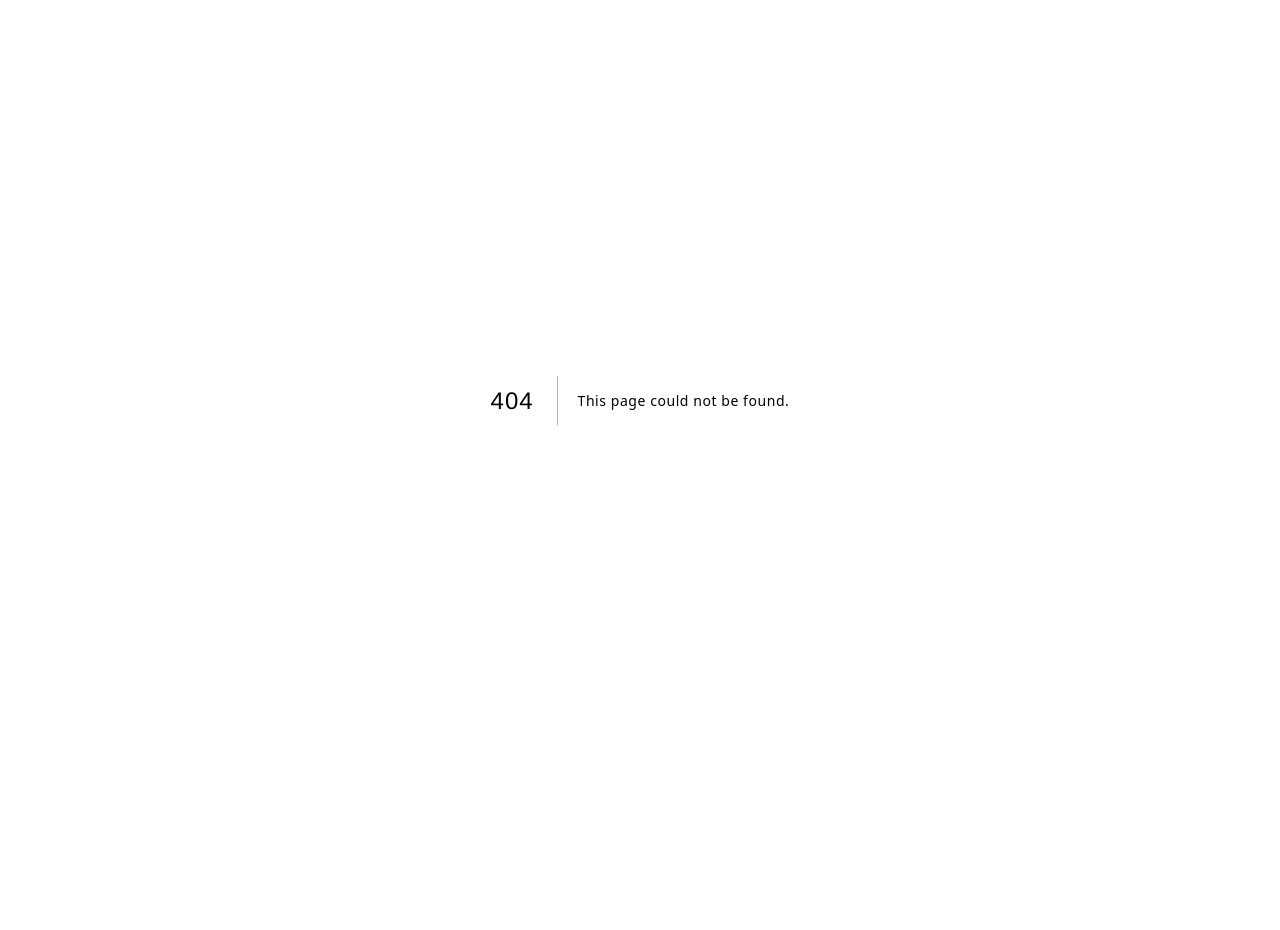
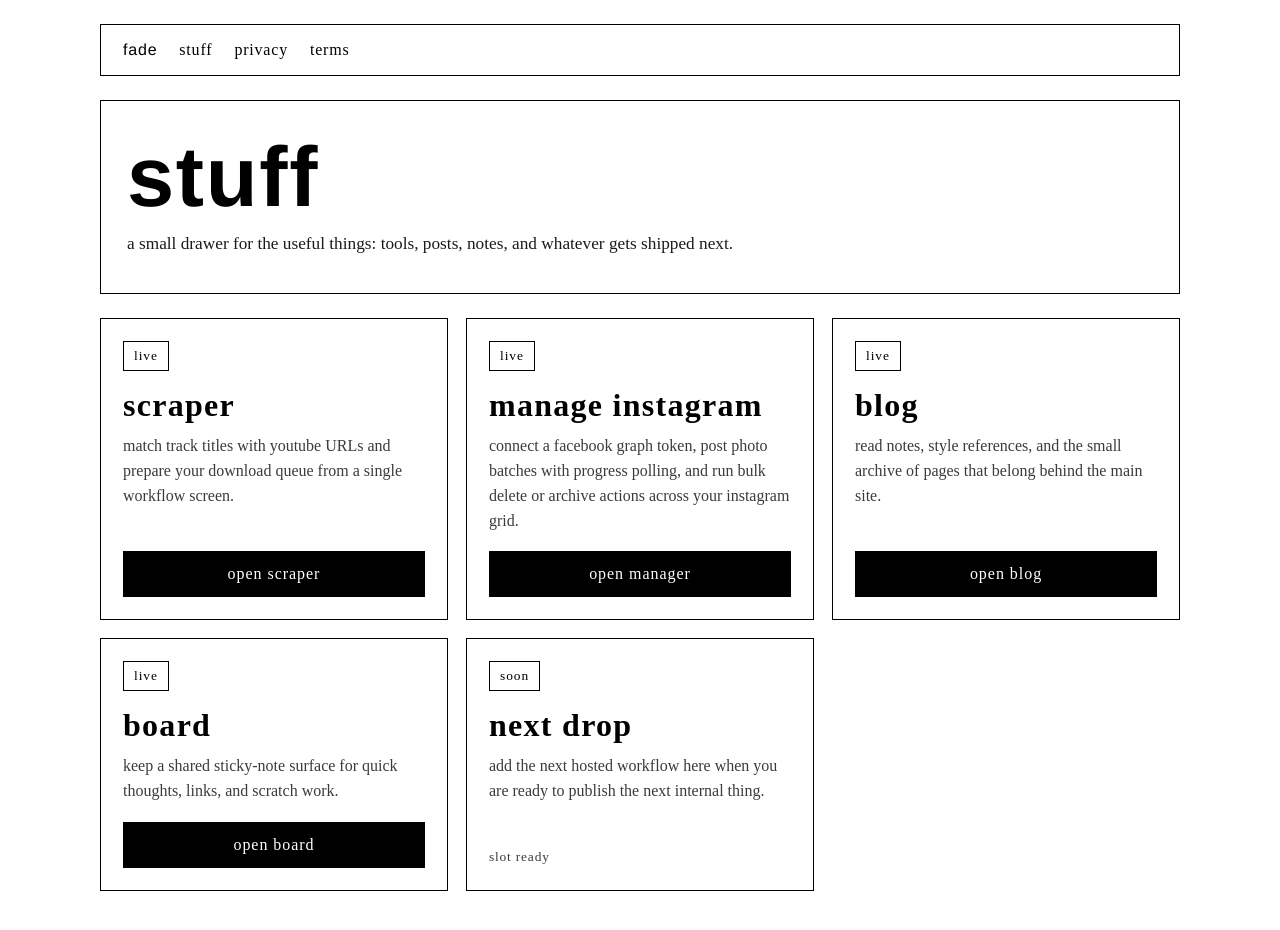
Before and after one commit to kaitogarcia/FadeThat, a Next.js app in the folder apps/web/: page /stuff in a window 1280 px wide. Before the commit this address had no page. Shown: the top 930 px of the page. Before the commit the page ends 800 px from the top, so only its background shows below. Built offline with nearby package versions, Linux system fonts and the light colour scheme.

Commit message:
Reorganize FadeThat navigation

```diff
--- a/apps/web/app/blog/stylebook/page.jsx
+++ b/apps/web/app/blog/stylebook/page.jsx
@@ -42,9 +42,9 @@ export default function StyleBookPage() {
 
             <nav className="stylebook-nav-demo" aria-label="Nav bar component demo">
               <a href="#">fade</a>
-              <a href="#">tooling</a>
-              <a href="#">blog</a>
-              <a href="#">board</a>
+              <a href="#">stuff</a>
+              <a href="#">privacy</a>
+              <a href="#">terms</a>
             </nav>
           </section>
         </article>
--- a/apps/web/app/globals.css
+++ b/apps/web/app/globals.css
@@ -1514,6 +1514,47 @@ a {
   color: var(--color-link);
 }
 
+.terms-optin-card {
+  display: grid;
+  grid-template-columns: minmax(0, 1fr) auto;
+  gap: var(--space-8);
+  align-items: center;
+  margin: var(--space-10) 0;
+  padding: var(--space-8);
+  border: var(--line-strong) solid var(--color-ink-900);
+  background: var(--color-white);
+}
+
+.terms-optin-card h2 {
+  margin: var(--space-1) 0 var(--space-3);
+  font-size: 1.35rem;
+}
+
+.terms-optin-card p {
+  margin: 0;
+}
+
+.terms-optin-kicker {
+  font-family: var(--font-apercu);
+  font-size: 0.78rem;
+  letter-spacing: 0.08em;
+  text-transform: uppercase;
+}
+
+.terms-optin-card a {
+  display: inline-flex;
+  align-items: center;
+  justify-content: center;
+  min-height: var(--tap-size);
+  padding: 0 var(--space-8);
+  border: var(--line-strong) solid var(--color-ink-900);
+  background: var(--color-ink-900);
+  color: var(--color-white);
+  font-family: var(--font-apercu);
+  text-decoration: none;
+  white-space: nowrap;
+}
+
 .page-legal ul {
   padding-left: var(--space-9);
 }
@@ -1570,6 +1611,15 @@ a {
   .page-tooling .card:hover {
     transform: none;
     box-shadow: none;
+  }
+
+  .terms-optin-card {
+    grid-template-columns: 1fr;
+    align-items: stretch;
+  }
+
+  .terms-optin-card a {
+    width: 100%;
   }
 
   .board-plus {
--- a/apps/web/app/page.jsx
+++ b/apps/web/app/page.jsx
@@ -15,7 +15,7 @@ function FrontPasswordGate({ hasError, nextPath }) {
   return (
     <div className="infinite">
       <HomeHtmlClass />
-      <PageShell>
+      <PageShell showNav={false}>
         <main className="hero front-lock" aria-labelledby="front-lock-title">
           <h1 id="front-lock-title">fade that</h1>
           <p className="lede">password required</p>
--- /dev/null
+++ b/apps/web/app/stuff/page.jsx
@@ -0,0 +1,92 @@
+import Link from "next/link";
+import PageShell from "@/components/page-shell";
+
+export const metadata = {
+  title: "stuff | FadeThat",
+  description: "FadeThat stuff landing page",
+};
+
+export default function StuffPage() {
+  return (
+    <div className="page-tooling">
+      <PageShell>
+        <section className="hero">
+          <h1>stuff</h1>
+          <p className="lede">
+            a small drawer for the useful things: tools, posts, notes, and whatever gets shipped
+            next.
+          </p>
+        </section>
+
+        <section className="cards" aria-label="stuff cards">
+          <article className="card">
+            <div>
+              <span className="chip">live</span>
+              <h2>scraper</h2>
+              <p>
+                match track titles with youtube URLs and prepare your download queue from a single
+                workflow screen.
+              </p>
+            </div>
+            <Link className="cta" href="/scraper">
+              open scraper
+            </Link>
+          </article>
+
+          <article className="card">
+            <div>
+              <span className="chip">live</span>
+              <h2>manage instagram</h2>
+              <p>
+                connect a facebook graph token, post photo batches with progress polling, and run
+                bulk delete or archive actions across your instagram grid.
+              </p>
+            </div>
+            <Link className="cta" href="/instagram">
+              open manager
+            </Link>
+          </article>
+
+          <article className="card">
+            <div>
+              <span className="chip">live</span>
+              <h2>blog</h2>
+              <p>
+                read notes, style references, and the small archive of pages that belong behind the
+                main site.
+              </p>
+            </div>
+            <Link className="cta" href="/blog">
+              open blog
+            </Link>
+          </article>
+
+          <article className="card">
+            <div>
+              <span className="chip">live</span>
+              <h2>board</h2>
+              <p>
+                keep a shared sticky-note surface for quick thoughts, links, and scratch work.
+              </p>
+            </div>
+            <Link className="cta" href="/board">
+              open board
+            </Link>
+          </article>
+
+          <article className="card placeholder">
+            <div>
+              <span className="chip">soon</span>
+              <h2>next drop</h2>
+              <p>
+                add the next hosted workflow here when you are ready to publish the next internal
+                thing.
+              </p>
+            </div>
+            <p className="status-pill">slot ready</p>
+          </article>
+        </section>
+      </PageShell>
+    </div>
+  );
+}
--- a/apps/web/components/navbar.jsx
+++ b/apps/web/components/navbar.jsx
@@ -6,10 +6,7 @@ import { usePathname } from "next/navigation";
 
 const navItems = [
   { href: "/", label: "fade", className: "fade-link", exact: true },
-  { href: "/tooling", label: "tooling" },
-  { href: "/blog", label: "blog" },
-  { href: "/board", label: "board" },
-  { href: "/optin", label: "optin" },
+  { href: "/stuff", label: "stuff" },
   { href: "/privacy", label: "privacy" },
   { href: "/terms", label: "terms" },
 ];
```
Also changed, not shown: apps/web/app/terms/page.jsx (+13 -0 lines), apps/web/app/tooling/page.jsx (+3 -77 lines).
